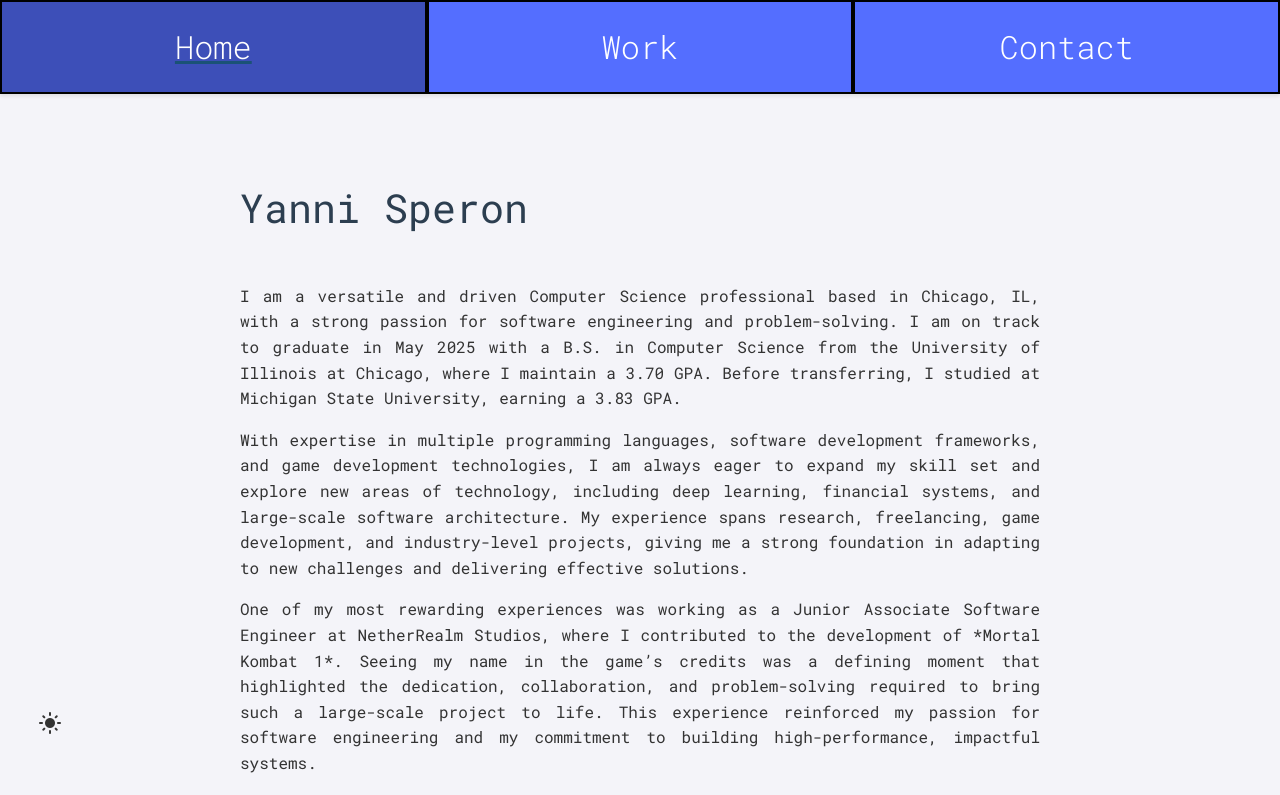
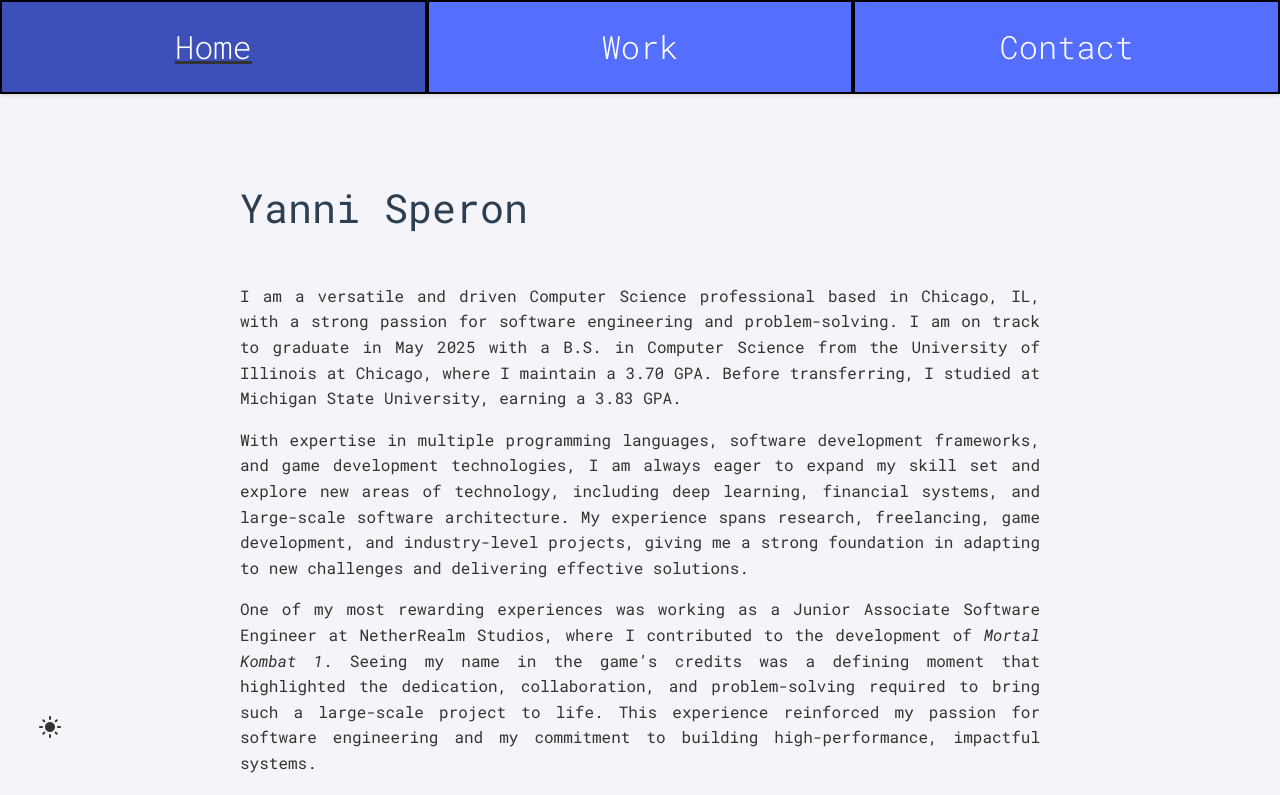
Before and after one commit to YanniSperon/Website, a React (Create React App) app: page /#/home in a window 1280 px wide. Shown: the top 795 px of the page. Built offline with nearby package versions, Linux system fonts and the light colour scheme.

Commit message:
Finished v1.0.0

```diff
--- a/public/projects.json
+++ b/public/projects.json
@@ -94,8 +94,9 @@
     {
         "name": "Body Tattoo Battleship",
         "githubURL": "https://github.com/YanniSperon/BodyTattooBattleship",
-        "thumbnailURL": "https://raw.githubusercontent.com/YanniSperon/BodyTattooBattleship/main/Screenshot%20(23).png",
+        "thumbnailURL": "https://github.com/user-attachments/assets/7698b740-53c0-4d67-a13e-659eb35da2a4",
         "pictureURLs": [
+            "https://github.com/user-attachments/assets/7698b740-53c0-4d67-a13e-659eb35da2a4",
             "https://github.com/YanniSperon/Battleship/assets/47045424/2bf7a7ee-1046-4bc4-b086-18817a9aad52",
             "https://github.com/YanniSperon/Battleship/assets/47045424/6d13018b-9b44-46ef-af79-72f10900b41e",
             "https://github.com/YanniSperon/Battleship/assets/47045424/6c1fcaf1-e2a5-49e7-b649-dfd9eb3e9d66",
@@ -108,6 +109,7 @@
             "https://github.com/YanniSperon/Battleship/assets/47045424/5153d718-5331-4fb1-b402-cca55d8d2f68"
         ],
         "pictureDescriptions": [
+            "An example of where the device prototype could go for example.",
             "The main menu of the game.",
             "Searching for a game on the main menu.",
             "The game board during the ship placing phase.",
@@ -181,34 +183,34 @@
         ],
         "relatedProjects": [
             "Group Messenger",
-            "Body Tattoo Battleship",
+            "Online Battleship",
             "Smart Bike Helmet"
         ],
         "relatedProjectHints": [
             "Networking server and client code used as a jumping off point and greatly changed.",
-            "Entire project forked into a new repository and modified to support no mouse controls. Created for a wearable technology demo demonstrating the usability of a capacitive touch sensor based body-tattoo.",
+            "The project that this project forked, includes mouse controls.",
             "Another wearable piece of technology developed around a similar time."
         ]
     },
     {
         "name": "Group Messenger",
         "githubURL": "https://github.com/YanniSperon/MessagingApp",
+        "thumbnailURL": "https://github.com/user-attachments/assets/3ac8cd5f-3089-4eb9-86d6-1ab2fef9e3ec",
         "pictureURLs": [
-            "https://github.com/YanniSperon/MessagingApp/blob/main/MessagingAppClient/assets/Screenshot%20(1).png",
-            "https://github.com/YanniSperon/MessagingApp/blob/main/MessagingAppClient/assets/Screenshot%20(2).png",
-            "https://github.com/YanniSperon/MessagingApp/blob/main/MessagingAppClient/assets/Screenshot%20(3).png",
-            "https://github.com/YanniSperon/MessagingApp/blob/main/MessagingAppClient/assets/Screenshot%20(4).png",
-            "https://github.com/YanniSperon/MessagingApp/blob/main/MessagingAppClient/assets/Screenshot%20(5).png",
-            "https://github.com/YanniSperon/MessagingApp/blob/main/MessagingAppClient/assets/Screenshot%20(6).png",
-            "https://github.com/YanniSperon/MessagingApp/blob/main/MessagingAppClient/assets/Screenshot%20(7).png",
-            "https://github.com/YanniSperon/MessagingApp/blob/main/MessagingAppClient/assets/Screenshot%20(8).png",
-            "https://github.com/YanniSperon/MessagingApp/blob/main/MessagingAppClient/assets/Screenshot%20(9).png",
-            "https://github.com/YanniSperon/MessagingApp/blob/main/MessagingAppClient/assets/Screenshot%20(10).png",
-            "https://github.com/YanniSperon/MessagingApp/blob/main/MessagingAppClient/assets/Screenshot%20(11).png",
-            "https://github.com/YanniSperon/MessagingApp/blob/main/MessagingAppClient/assets/Screenshot%20(12).png",
-            "https://github.com/YanniSperon/MessagingApp/blob/main/MessagingAppClient/assets/Screenshot%20(13).png",
-            "https://github.com/YanniSperon/MessagingApp/blob/main/MessagingAppClient/assets/Screenshot%20(14).png"
-        ],
+            "https://github.com/user-attachments/assets/62518e96-b1ff-4cae-8fb4-6514d87ef108",
+            "https://github.com/user-attachments/assets/e8705bda-7353-464a-bd1f-e81638977af8",
+            "https://github.com/user-attachments/assets/3ac8cd5f-3089-4eb9-86d6-1ab2fef9e3ec",
+            "https://github.com/user-attachments/assets/7dde3732-a61b-4ddb-83b2-6f9cda6e1906",
+            "https://github.com/user-attachments/assets/bd161ec2-7074-4426-8251-616737a8e4e7",
+            "https://github.com/user-attachments/assets/f3f9ee7d-d533-4c9a-b7b4-54048b635b61",
+            "https://github.com/user-attachments/assets/c123cbee-f359-48a7-a4c6-7b74cafb2166",
+            "https://github.com/user-attachments/assets/60f6e663-591a-4633-8d39-ba3f76667ba3",
+            "https://github.com/user-attachments/assets/fa379a9c-3f4d-403b-bf0d-d9328dba7b21",
+            "https://github.com/user-attachments/assets/d0e5431d-b2e3-457f-b492-ae9ec6317b61",
+            "https://github.com/user-attachments/assets/e9462c56-c90a-4fb4-9693-933c8ea1d1d9",
+            "https://github.com/user-attachments/assets/986922e7-9688-4e5c-b9ff-9d76af6a76c5",
+            "https://github.com/user-attachments/assets/f1b96532-dcae-4c55-815a-5dc7004ec280",
+            "https://github.com/user-attachments/assets/b40ccf3c-c4a5-47bf-bc8a-314f67b66244"],
         "pictureDescriptions": [
             "The login screen of the desktop application.",
             "The global chat.",
@@ -269,14 +271,18 @@
     {
         "name": "Professional Website Portfolio",
         "githubURL": "https://github.com/YanniSperon/Website",
+        "thumbnailURL": "https://github.com/user-attachments/assets/bfb49a1c-dd65-4f8d-b7c5-a75af10453d9",
         "pictureURLs": [],
         "pictureDescriptions": [],
         "description": "A hand-written professional website portfolio made in React",
         "components": [
-            ""
+            "React frontend",
+            "Responsive",
+            "Mobile friendly",
+            "Supports dark mode and light mode"
         ],
-        "projectStart": "2024-04-24",
-        "projectEnd": "2024-05-07",
+        "projectStart": "2025-03-05",
+        "projectEnd": "2025-03-10",
         "primaryLanguages": [
             "JavaScript",
             "JSX",
@@ -371,10 +377,16 @@
         "githubURL": "https://github.com/YanniSperon/Legacy-Atlas-Engine",
         "pictureURLs": [],
         "pictureDescriptions": [],
-        "description": "The original Atlas Game Engine that was written .",
-        "components": [],
-        "projectStart": "2025-02-24",
-        "projectEnd": "Present",
+        "description": "This project was a self-directed learning experience in C++ and OpenGL, developed between October and December 2019. The primary goal was to build a functional 3D rendering engine while gaining hands-on experience with graphics programming. The project served as a foundational step in understanding graphics programming and game engine development, completed within the self-imposed deadline of a high school semester.",
+        "components": [
+            "Blinn-Phong lighting model implemented for rudimentary realistic shading.",
+            "Bullet physics integration for dynamic object interactions and 3D environment simulation.",
+            "A custom scene editor designed for quick and easy methods to create, manipulate, and save 3D scenes.",
+            "Multithreaded 3D model loader for efficient scene loading and rendering.",
+            "Post-processing shader effects for bloom and other filtering effects."
+        ],
+        "projectStart": "2019-10-10",
+        "projectEnd": "2019-12-06",
         "primaryLanguages": [
             "C++",
             "GLSL"
@@ -400,15 +412,16 @@
             "The build system used to manage dependencies and generate project files for cross-platform development."
         ],
         "relatedProjects": [
-            "Atlas Game Engine"
+            "Fractyne"
         ],
         "relatedProjectHints": [
-            "A game engine that was written from scratch and along the way I learned the shader functionality employed in this project."
+            "A standalone shader tool that is utilizing the knowledge I gained from this project."
         ]
     },
     {
         "name": "Fractyne",
         "githubURL": "",
+        "thumbnailURL": "https://github.com/user-attachments/assets/e8ad19ac-e1e2-4f67-84ef-171df52a88c1",
         "pictureURLs": [],
         "pictureDescriptions": [],
         "description": "A standalone shader tool application currently a work in progress.",
@@ -445,5 +458,34 @@
         "relatedProjectHints": [
             "A game engine that was written from scratch and along the way I learned the shader functionality employed in this project."
         ]
+    },
+    {
+        "name": "Many More Already Completed",
+        "githubURL": "",
+        "thumbnailURL": "",
+        "pictureURLs": [],
+        "pictureDescriptions": [],
+        "description": "Soon to be added, lots of projects have already been completed and have had hundreds of hours sunk into them. It is just a matter of writing the descriptions, formatting the JSON, and loading them into the website's database.",
+        "components": [],
+        "projectStart": "2020-01-01",
+        "projectEnd": "Present",
+        "primaryLanguages": [
+            "C++",
+            "GLSL",
+            "Python",
+            "MySQL",
+            "Java",
+            "JavaScript",
+            "HTML",
+            "CSS",
+            "Swift",
+            "More..."
+        ],
+        "frameworks": [],
+        "frameworkHints": [],
+        "tools": [],
+        "toolHints": [],
+        "relatedProjects": [],
+        "relatedProjectHints": []
     }
 ]
--- a/src/App.js
+++ b/src/App.js
@@ -5,6 +5,7 @@ import Navbar from './Navbar';
 import Home from './Home';
 import Work from './Work';
 import Contact from './Contact';
+import Project from './Project';
 
 function App() {
   const [data, setData] = useState(null);
@@ -46,8 +47,9 @@ function App() {
         </button>
         <Routes>
           <Route index element={<Home data={data} projects={projects} />} />
-          <Route path="/work" element={<Work projects={projects}/>} />
-          <Route path="/contact" element={<Contact data={data}/>} />
+          <Route path="/work" element={<Work projects={projects} />} />
+          <Route path="/contact" element={<Contact data={data} />} />
+          <Route path="/project/:projectName" element={<Project projects={projects} />} />
         </Routes>
       </BrowserRouter>
     </div>
--- a/src/Contact.js
+++ b/src/Contact.js
@@ -10,7 +10,7 @@ function Contact({ data }) {
 
     return (
         <div className="container">
-            <h1>Contact Information</h1>
+            <h1 className="contactInfoLabel">Contact Information</h1>
             <div className="button-container">
                 <a href={`mailto:${email}`} className="ContactButton">
                     <button className="ResumeButton">
--- a/src/Home.css
+++ b/src/Home.css
@@ -43,6 +43,18 @@ p {
     margin: 1em 0;
 }
 
+.contactInfoLabel {
+    text-align: center;
+}
+
+.projectDescription {
+    text-align: justify;
+}
+
+.material-icons {
+    vertical-align: middle;
+}
+
 .ResumeButton {
     background-color: #2980b9;
     color: white;
@@ -69,14 +81,16 @@ p {
     background-color: #1a5276;
 }
 
+em {
+    line-height:inherit;
+}
+
 a {
     text-decoration: none;
-    color: #2980b9;
 }
 
 a:hover {
     text-decoration: underline;
-    color: #1a5276;
 }
 
 .container {
@@ -89,6 +103,84 @@ a:hover {
     display: flex;
     flex-direction: column;
     gap: 1em;
+}
+
+.project-images {
+    display: flex;
+    flex-wrap: wrap;
+    gap: 1em;
+    justify-content: center;
+}
+
+.project-image {
+    max-width: 100%;
+    height: auto;
+    border-radius: 8px;
+    box-shadow: 0 2px 4px rgba(0, 0, 0, 0.1);
+}
+
+.slideshow-container {
+    position: relative;
+    max-width: 100%;
+    margin: auto;
+    text-align: center;
+}
+
+.slideshow-image {
+    width: 100%;
+    border-radius: 8px;
+    box-shadow: 0 2px 4px rgba(0, 0, 0, 0.1);
+}
+
+.image-description {
+    margin-top: 0.5em;
+    font-size: 1em;
+    color: #666;
+}
+
+.prev, .next {
+    cursor: pointer;
+    position: absolute;
+    top: 50%;
+    width: auto;
+    padding: 16px;
+    margin-top: -22px;
+    color: white;
+    font-weight: bold;
+    font-size: 18px;
+    transition: 0.6s ease;
+    border-radius: 0 3px 3px 0;
+    user-select: none;
+    background-color: rgba(0, 0, 0, 0.5);
+}
+
+.next {
+    right: 0;
+    border-radius: 3px 0 0 3px;
+}
+
+.prev:hover, .next:hover {
+    background-color: rgba(0, 0, 0, 0.8);
+}
+
+.project-details {
+    margin-top: 2em;
+    text-align: center;
+}
+
+.github-link {
+    display: inline-block;
+    margin-top: 1em;
+    padding: 0.75em 1.5em;
+    background-color: #333;
+    color: white;
+    border-radius: 8px;
+    text-decoration: none;
+    transition: background-color 0.3s ease;
+}
+
+.github-link:hover {
+    background-color: #555;
 }
 
 @media (max-width: 600px) {
@@ -144,5 +236,13 @@ a:hover {
 
 .dark-mode .ResumeButton:hover {
     background-color: #3700b3;
-    color: #e0e0e0;
 }
+
+.dark-mode .github-link {
+    background-color: #bb86fc;
+    color: #121212;
+}
+
+.dark-mode .github-link:hover {
+    background-color: #3700b3;
+}
--- a/src/Home.js
+++ b/src/Home.js
@@ -1,6 +1,7 @@
 import './Home.css';
 import './App.css';
 import React from 'react';
+import { Link } from 'react-router-dom';
 
 function Home({ data, projects }) {
     if (!data) {
@@ -21,7 +22,7 @@ function Home({ data, projects }) {
         <div className="container">
             <h1>Yanni Speron</h1>
             {data.description.map((desc, index) => (
-                <p key={index}>{desc}</p>
+                <p key={index}>{parseDescription(desc)}</p>
             ))}
 
             <h2>Seeking</h2>
@@ -54,7 +55,6 @@ function Home({ data, projects }) {
                         <strong>{edu.degree}</strong> at <a href={edu.link}>{edu.school} in {edu.location}</a>
                         <ul><li>{edu.startCondition}, {edu.endCondition}</li></ul>
                         <ul><li>GPA: {edu.gpa}</li></ul>
-
                     </li>
                 ))}
             </ul>
@@ -62,7 +62,9 @@ function Home({ data, projects }) {
             <h2>Favorite Projects</h2>
             <ul>
                 {data.favoriteProjects.map((project, index) => (
-                    <li key={index}>{project}</li>
+                    <li key={index}>
+                        <Link to={`/project/${project}`}>{project}</Link>
+                    </li>
                 ))}
             </ul>
 
@@ -70,7 +72,9 @@ function Home({ data, projects }) {
             <ul>
                 {data.ongoingProjects.map((project, index) => (
                     <li key={index}>
-                        <strong>{project.name}</strong> - {project.status} ({project.privacy})
+                        <Link to={`/project/${project.name}`}>
+                            {project.name} - {project.status} ({project.privacy})
+                        </Link>
                     </li>
                 ))}
             </ul>
--- a/src/Work.js
+++ b/src/Work.js
@@ -24,6 +24,7 @@ function Work({ projects }) {
                                     backgroundPosition: 'center',
                                 }}
                             >
+                                <div className="blurCover"></div>
                                 <div className="project-content">
                                     <h2>{project.name}</h2>
                                 </div>
```
Also changed, not shown: src/Project.js (added, +92 -0 lines), src/Work.css (+20 -6 lines).
